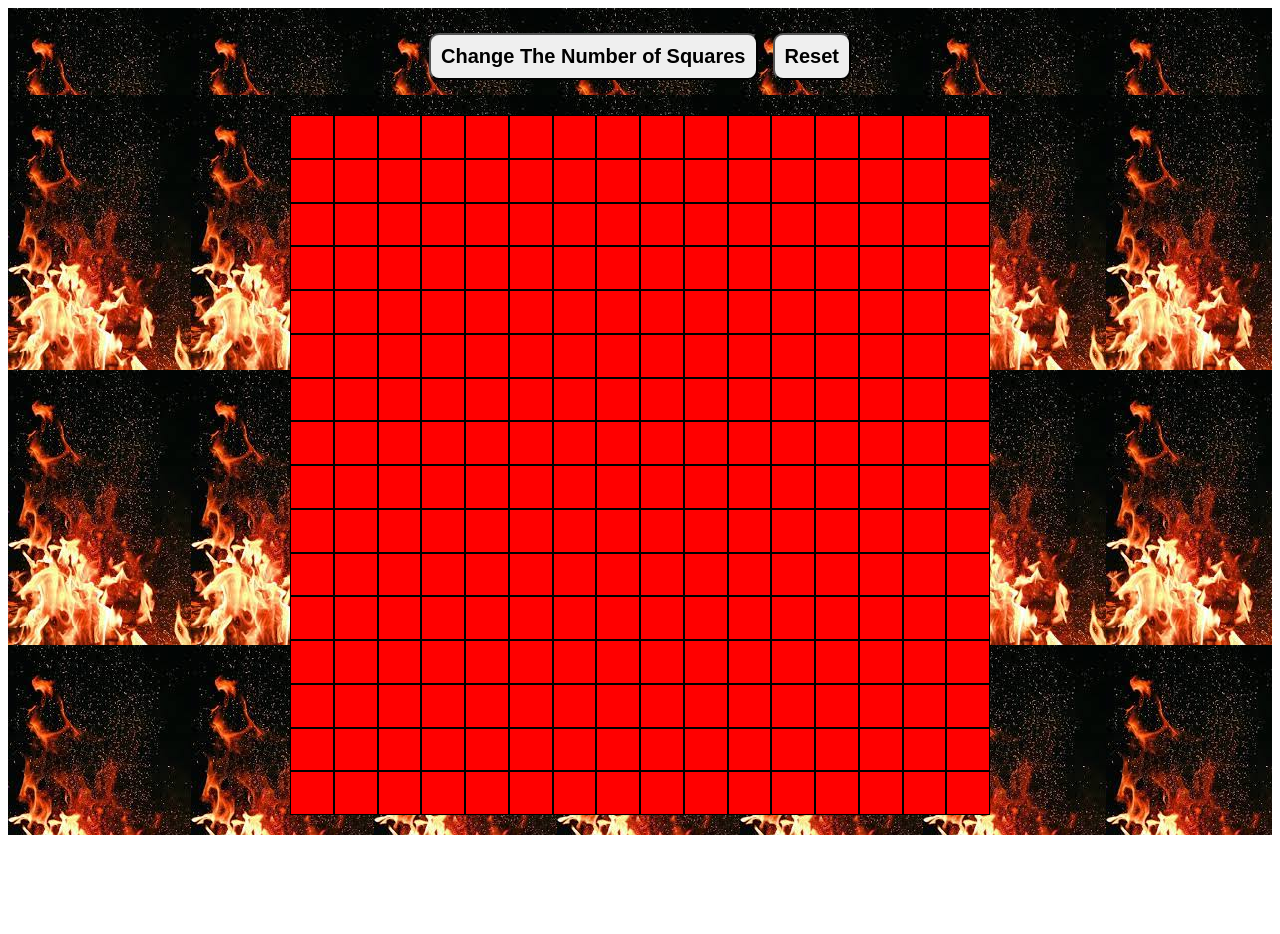
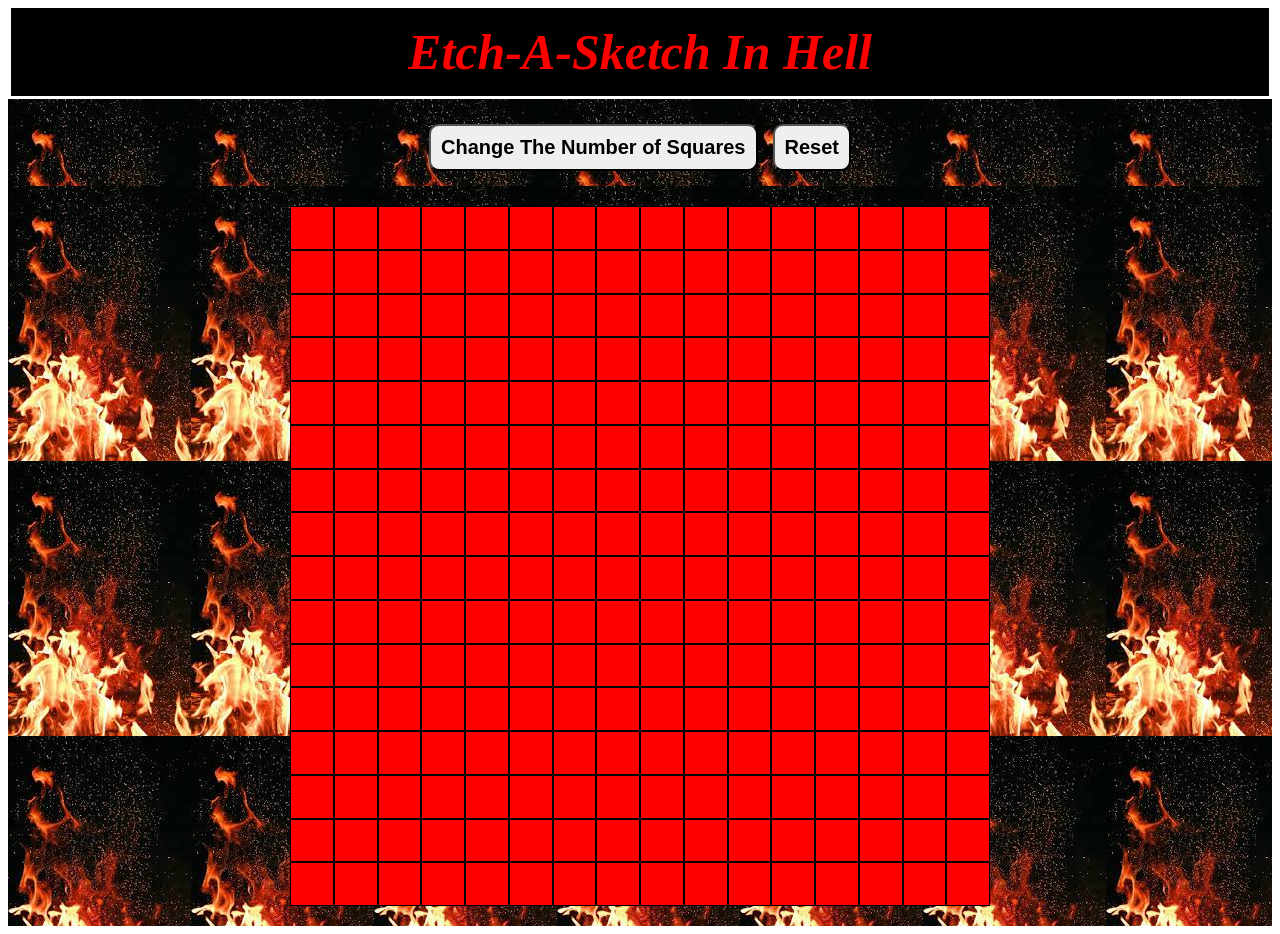
Before and after one commit to chanpm26/Etch-a-Sketch, a plain HTML site: page index.html in a window 1280 px wide. Before the commit the page ends 843 px from the top, so only its background shows below. Drawn offline with Linux system fonts and the light colour scheme.

Commit message:
Added title

```diff
--- a/index.html
+++ b/index.html
@@ -8,6 +8,7 @@
 
     <body>
 
+   <h1><em> Etch-A-Sketch In Hell</em></h1>
     <div id="buttonContainer">
     <button id="button">Change The Number of Squares</button>
     <button id ="reset">Reset</button>
--- a/styles.css
+++ b/styles.css
@@ -50,3 +50,12 @@ button {
 #reset {
     margin-left: 15px;
 }
+
+h1 {
+    text-align: center;
+    padding: 15px;
+    margin: 3px;
+    font-size: 50px;
+    background-color: black;
+    color: red;
+}
```
